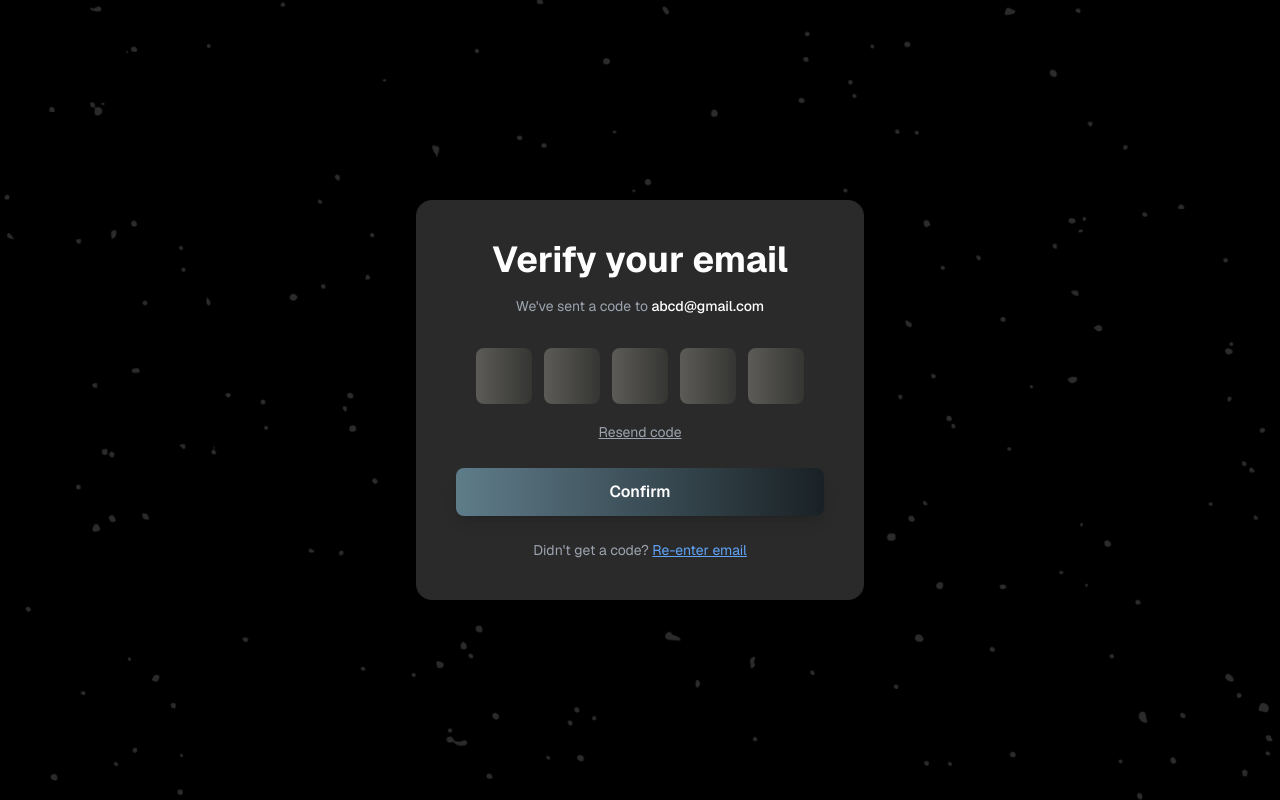
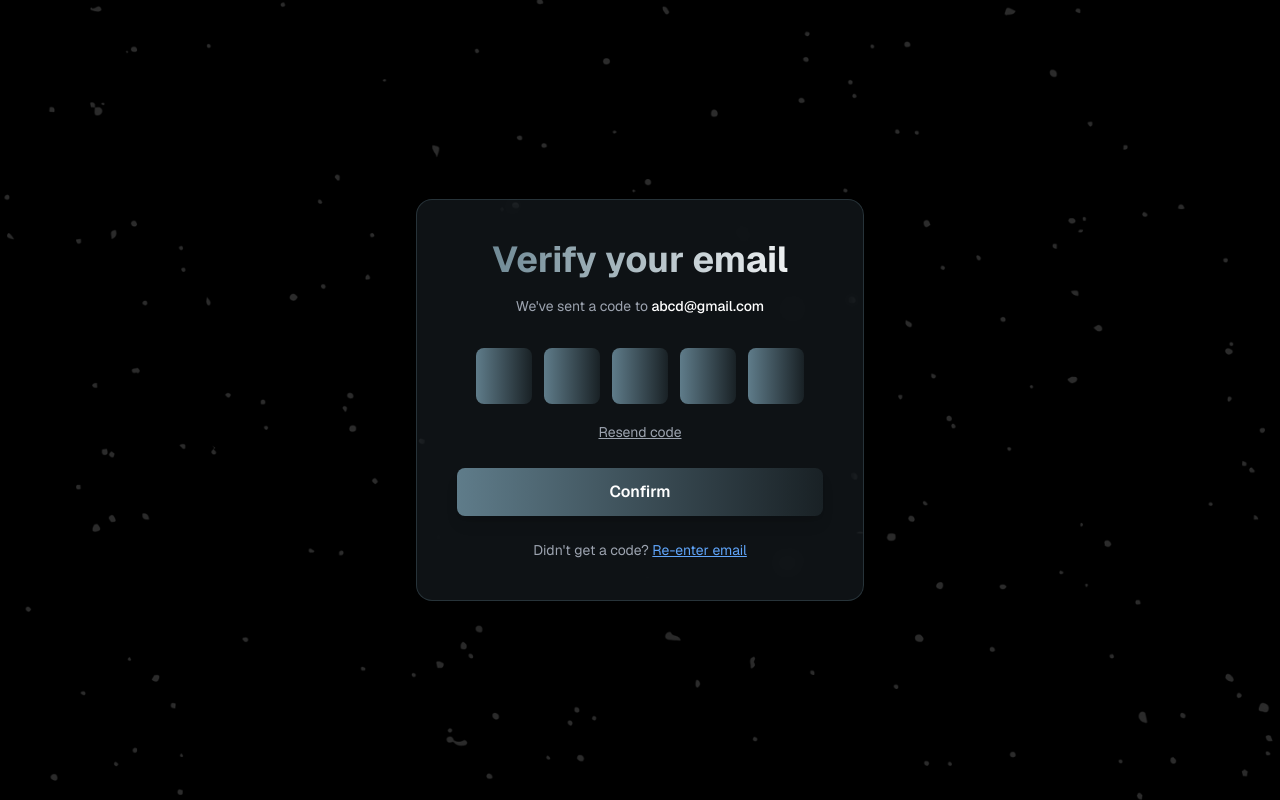
Before and after one commit to Dev-alphadigital/AI-Agent-FE, a Next.js app: page /verify-email in a window 1280 px wide. Built offline with nearby package versions, Linux system fonts and the light colour scheme.

Commit message:
Update verify email screen

```diff
--- a/src/app/verify-email/page.tsx
+++ b/src/app/verify-email/page.tsx
@@ -51,9 +51,9 @@ export default function VerifyEmailPage() {
       <div className="relative z-10 min-h-screen flex items-center justify-center px-6 py-12">
         {/* Card Container */}
         <div className="w-full max-w-md">
-          <div className="bg-[#2A2A2A] rounded-2xl p-8 sm:p-10">
+          <div className="bg-[rgba(95,124,138,0.15)] backdrop-blur-md rounded-2xl p-8 sm:p-10 border border-[rgba(97,126,139,0.3)] shadow-2xl">
             {/* Title */}
-            <h1 className="text-3xl sm:text-4xl font-bold text-white mb-4 text-center">
+            <h1 className="text-3xl sm:text-4xl font-bold mb-4 text-center bg-gradient-to-r from-[#617e8b] to-[#fdfdfd] bg-clip-text text-transparent">
               Verify your email
             </h1>
 
--- a/src/components/ui/CodeInput.tsx
+++ b/src/components/ui/CodeInput.tsx
@@ -67,14 +67,14 @@ export default function CodeInput({ length = 4, onComplete, error }: CodeInputPr
             onPaste={handlePaste}
             className={`
               w-14 h-14 rounded-lg
-              bg-gradient-to-r from-[#5c5b57] to-[#353533] border-0
+              bg-gradient-to-r from-[#5f7c8a] to-[#192125] border-0
               text-center text-2xl font-semibold
               text-white
               focus:outline-none focus:ring-2 focus:ring-blue-500 focus:ring-offset-0
               transition-all
               ${error ? 'bg-red-900/30 border border-red-500' : ''}
             `}
-            style={error ? {} : { background: 'linear-gradient(to right, #5c5b57 0%, #353533 100%)' }}
+            style={error ? {} : { background: 'linear-gradient(to right, #5f7c8a 0%, #192125 100%)' }}
           />
         ))}
       </div>
```
Also changed, not shown: src/components/ui/Input.tsx (line endings or trailing spaces).
